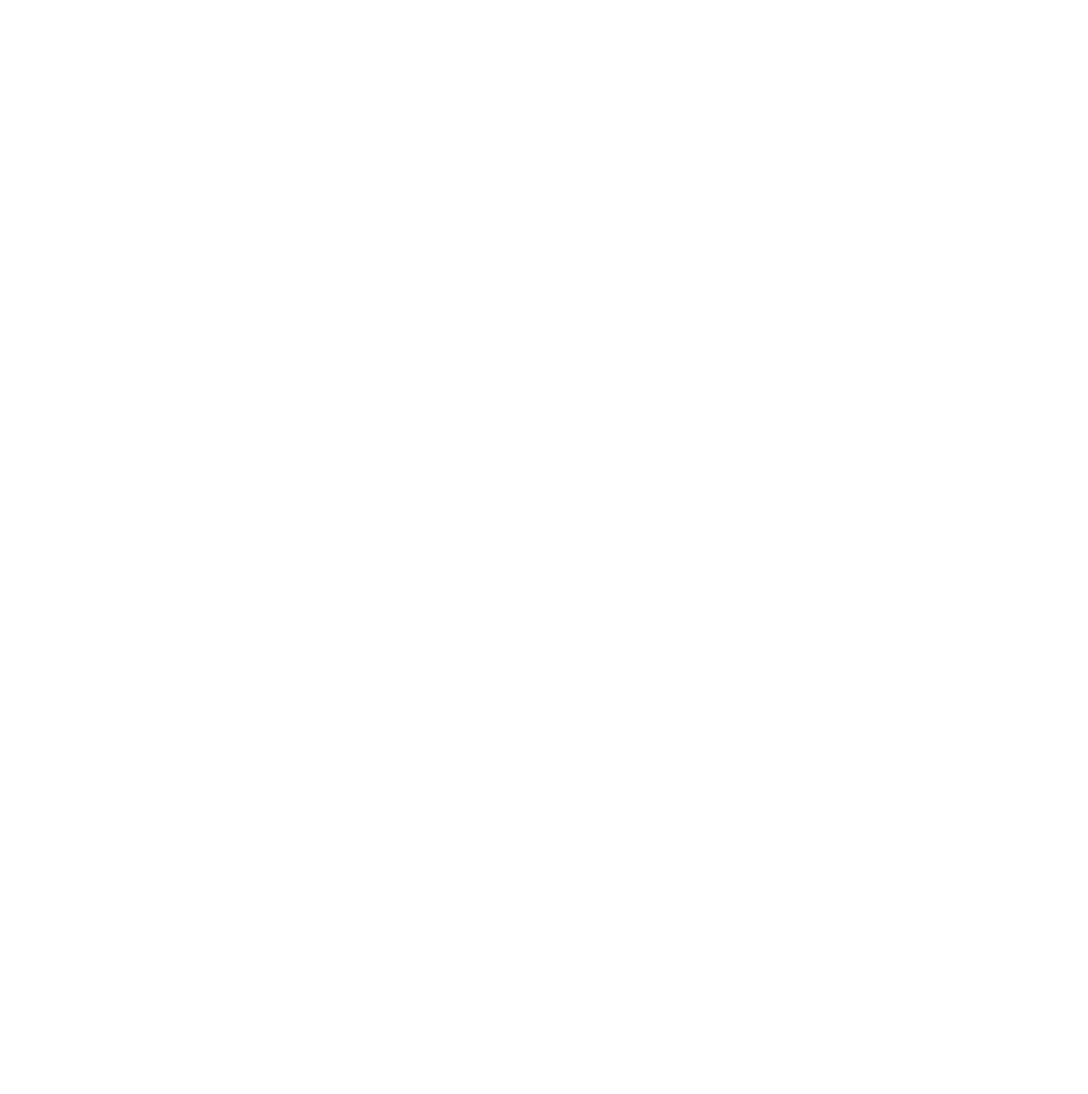
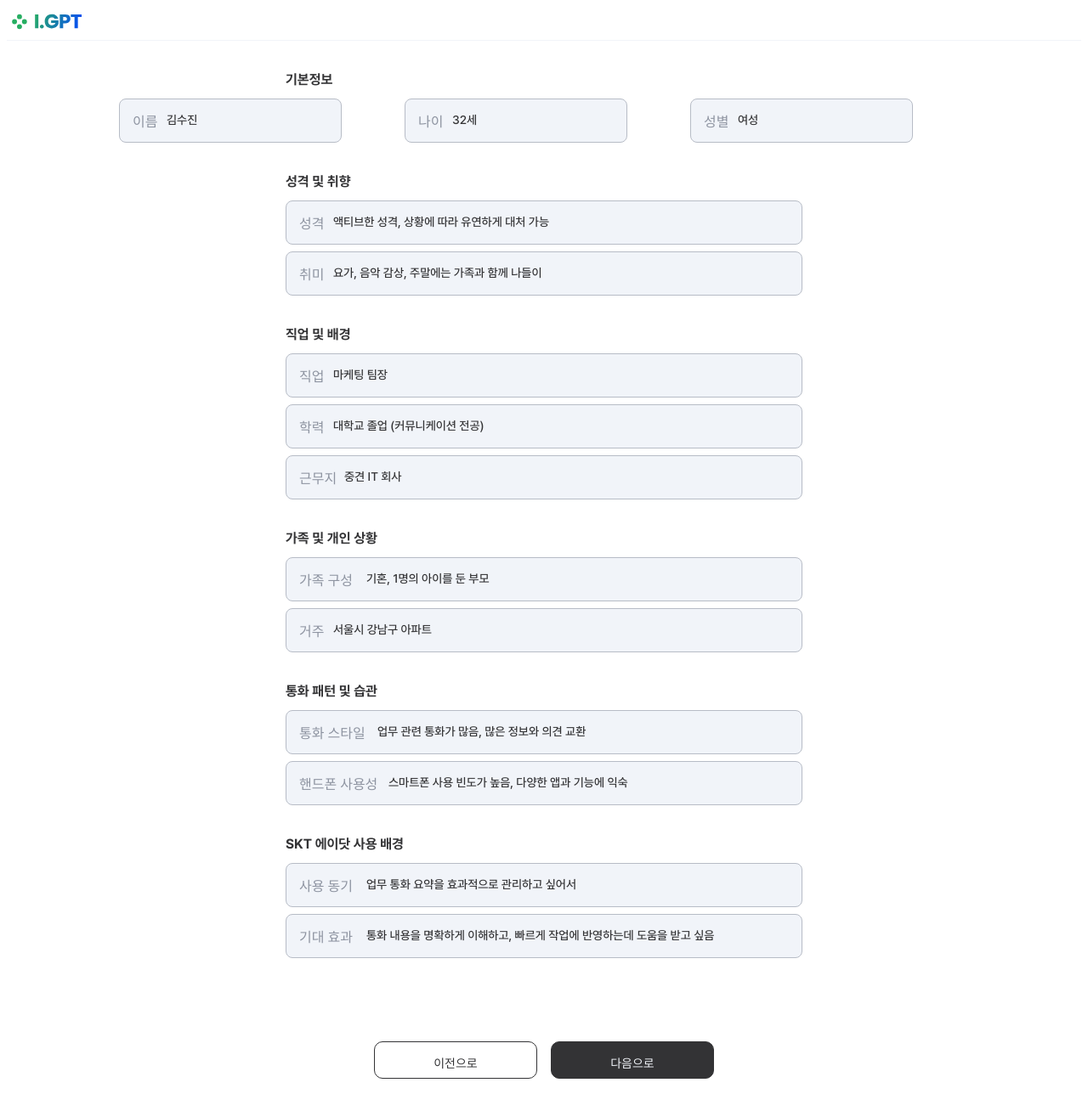
Before and after one commit to Prompt-er-Day-Winning-Team/interview_GPT_Frontend, a React (Create React App) app: page /prepare/persona in a window 1280 px wide. Before the commit this address had no page. Shown: the whole page at 85% size. Before the commit the page ends 800 px from the top, so only its background shows below. Built offline with nearby package versions, Linux system fonts and the light colour scheme.

Commit message:
feat: persona

```diff
--- a/src/App.js
+++ b/src/App.js
@@ -5,6 +5,7 @@
 import HomePage from "./pages/home";
 import BasicInfo from "./pages/interviewPrepare/basicInfo";
 import QuestionList from "./pages/interviewPrepare/questionList";
+import Persona from "./pages/interviewPrepare/persona";
 import InterviewHelper from "./pages/interviewHelper";
 import ContentSummary from "./pages/interviewSummary/contentSummary";
 import TotalStats from "./pages/interviewSummary/totalStats";
@@ -20,6 +21,7 @@
         {/* 인터뷰 질문 자동 생성 */}
         <Route path="/prepare/basic-info" element={<BasicInfo />} />
         <Route path="/prepare/question-list" element={<QuestionList />} />
+        <Route path="/prepare/persona" element={<Persona />} />
         {/* 실시간 인터뷰 도우미 */}
         <Route path="/helper" element={<InterviewHelper />} />
         {/* 인터뷰 내용 정리 및 인사이트 도출 */}
--- a/src/components/common/Input/index.js
+++ b/src/components/common/Input/index.js
@@ -25,7 +25,7 @@
 function QuestionInput(props) {
   return (
     <S.WrapQuestion>
-      <span style={{ position: 'absolute', marginLeft: '16px'}}>{props.frontText}</span>
+      <span style={{ color: '#8E94A1', position: 'absolute', marginLeft: '16px'}}>{props.frontText}</span>
       <textarea
         name={props.name}
         type={props.type || "text"}
@@ -36,7 +36,8 @@
           resize: "none",
           width: props.width,
           height: props.height,
-          backgroundColor: props.backgroundColor
+          backgroundColor: props.backgroundColor,
+          padding: `16px 16px 16px ${props.frontText.length < 3 ? 55 : 55 + 13*(props.frontText.length-2)}px`,
         }}
         disabled={props.disabled}
       />
--- a/src/components/common/Input/style.js
+++ b/src/components/common/Input/style.js
@@ -33,7 +33,6 @@
     color: #333335;
     border: 1px solid #b7bcc6;
     border-radius: 8px;
-    padding: 16px 16px 16px 44px;
     outline: none;
     box-sizing: border-box;
   }
--- /dev/null
+++ b/src/pages/interviewPrepare/persona/index.js
@@ -0,0 +1,88 @@
+import React, { useState } from "react";
+import Header from "../../../components/common/Header";
+import * as S from "./style";
+import { ReactComponent as IdeaIcon } from "../../../asset/icons/status-idea.svg"
+import { TextInput, QuestionInput } from "../../../components/common/Input";
+import Button from "../../../components/common/Button";
+
+const personaInfo = {
+  "기본정보" : {
+    "이름": "김수진",
+    "나이": "32세",
+    "성별": "여성",
+  },
+  "성격 및 취향" : {
+    "성격": "액티브한 성격, 상황에 따라 유연하게 대처 가능",
+    "취미": "요가, 음악 감상, 주말에는 가족과 함께 나들이"
+  },
+  "직업 및 배경" : {
+    "직업": "마케팅 팀장",
+    "학력": "대학교 졸업 (커뮤니케이션 전공)",
+    "근무지": "중견 IT 회사",
+  },
+  "가족 및 개인 상황" : {
+    "가족 구성": "기혼, 1명의 아이를 둔 부모",
+    "거주": "서울시 강남구 아파트",
+  },
+  "통화 패턴 및 습관" : {
+    "통화 스타일": "업무 관련 통화가 많음, 많은 정보와 의견 교환",
+    "핸드폰 사용성": "스마트폰 사용 빈도가 높음, 다양한 앱과 기능에 익숙",
+  },
+  "SKT 에이닷 사용 배경" : {
+    "사용 동기": "업무 통화 요약을 효과적으로 관리하고 싶어서",
+    "기대 효과": "통화 내용을 명확하게 이해하고, 빠르게 작업에 반영하는데 도움을 받고 싶음",
+  },
+}
+
+function Persona() {
+  return (
+    <S.Wrap>
+      <Header />
+      <S.InterviewQuestionBlock>
+        {Object.keys(personaInfo).map((title) => (
+          <>
+            {title === "기본정보" ?
+            <>
+              <S.Title>{title}</S.Title>
+              <S.PersonaDefaultInfoContainer>
+                {Object.keys(personaInfo[title]).map((subtitle, idx) => (
+                  <QuestionInput
+                    name={subtitle}
+                    type={"text"}
+                    frontText={subtitle}
+                    value={personaInfo[title][subtitle]}
+                    width={"80%"}
+                    height={"52px"}
+                    backgroundColor={"#F1F4F9"}
+                  />
+                ))}
+              </S.PersonaDefaultInfoContainer>
+            </>
+            :
+            <>
+              <S.Title>{title}</S.Title>
+              {Object.keys(personaInfo[title]).map((subtitle, idx) => (
+                <QuestionInput
+                  name={subtitle}
+                  type={"text"}
+                  frontText={subtitle}
+                  value={personaInfo[title][subtitle]}
+                  width={"100%"}
+                  height={"52px"}
+                  backgroundColor={"#F1F4F9"}
+                />
+              ))}
+            </>
+            }
+          </>
+        ))}
+        <S.ButtonContainer>
+          <Button text={"이전으로"} width={"192px"} height={"44px"} backgroundColor={"#FFFFFF"} color={"#333335"} />
+          <Button text={"다음으로"} width={"192px"} height={"44px"} backgroundColor={"#333335"} color={"#F1F4F9"} />
+        </S.ButtonContainer>
+      </S.InterviewQuestionBlock>
+    </S.Wrap>
+  );
+}
+
+export default Persona;
--- /dev/null
+++ b/src/pages/interviewPrepare/persona/style.js
@@ -0,0 +1,74 @@
+import styled from "styled-components";
+
+export const Wrap = styled.div`
+  width: 100%;
+  background-color: #ffffff;
+`;
+
+export const InterviewQuestionBlock = styled.div`
+  display: flex;
+  flex-direction: column;
+  align-items: center;
+  margin: 0 24px;
+`;
+
+export const Title = styled.div`
+  width: 50%;
+  color: #333335;
+  font-size: 16px;
+  font-family: "Pretendard-Bold";
+  line-height: 28px;
+  margin-top: 32px;
+`;
+
+export const PersonaDefaultInfoContainer = styled.div`
+  display: flex;
+  gap: 8px;
+`;
+
+export const TitleTextContainer = styled.div`
+  display: flex;
+  flex-direction: column;
+  width: 100%;
+  gap: 8px;
+`;
+
+export const Card = styled.div`
+  display: flex;
+  flex-direction: column;
+  width: 296px;
+  border-radius: 24px;
+  border: 1px solid var(--gray3, #B7BCC6);
+  padding: 24px;
+`;
+
+export const CardTitle = styled.div`
+  color: #333335;
+  font-size: 16px;
+  font-family: "Pretendard-Bold";
+  margin-top: 32px;
+  line-height: 28px;
+`;
+
+export const CardContents = styled.div`
+  color: #8E94A1;
+  font-size: 14px;
+  font-family: "Pretendard";
+  word-break: keep-all;
+  margin-top: 8px;
+  line-height: 22px;
+  letter-spacing: -0.42px;
+`;
+
+export const QuestionSetContainer = styled.div`
+  display: flex;
+  gap: 16px;
+  margin: 8px 0;
+`;
+
+export const ButtonContainer = styled.div`
+  display: flex;
+  gap: 16px;
+  justify-content: end;
+  margin: 90px 0 10px 0;
+`;
```
